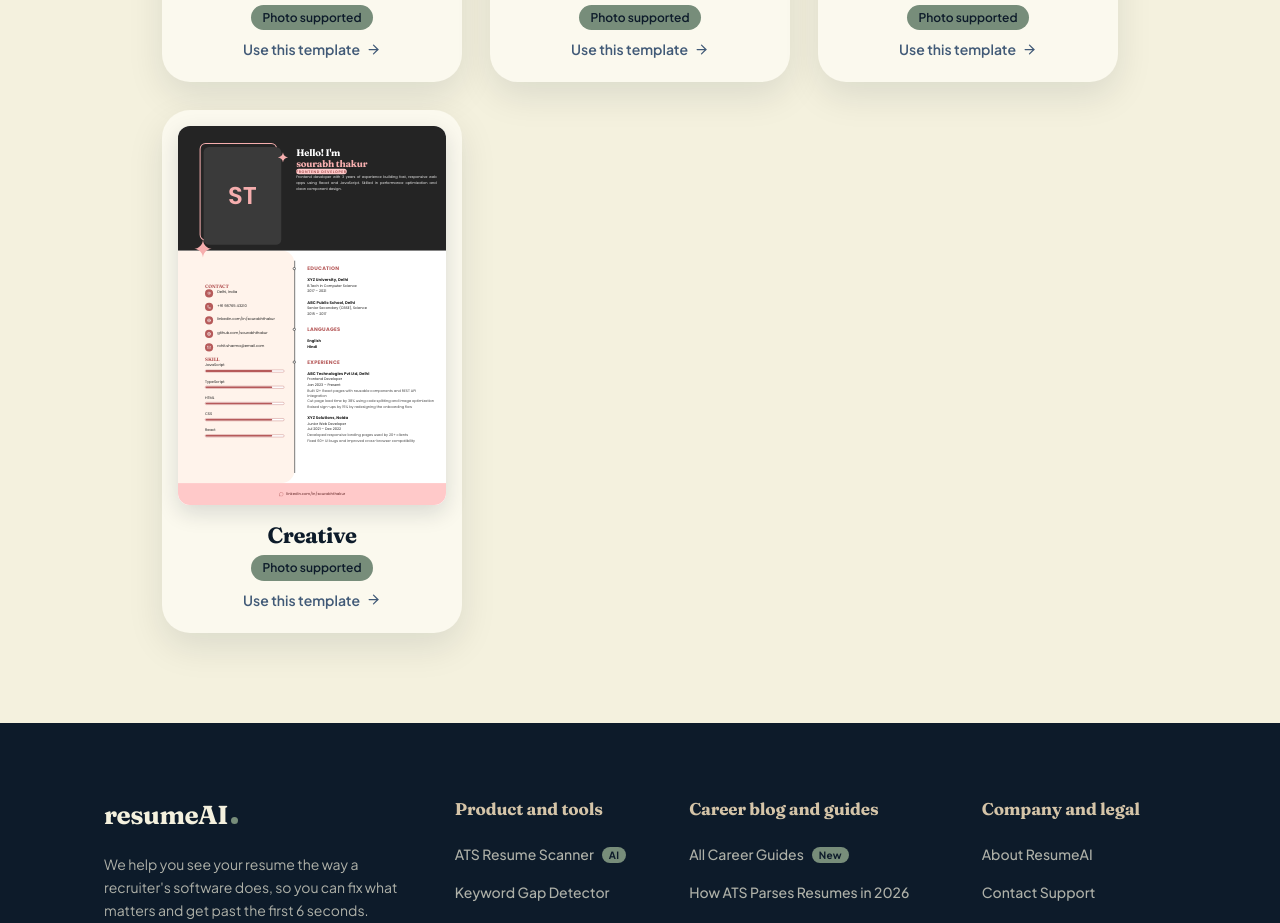
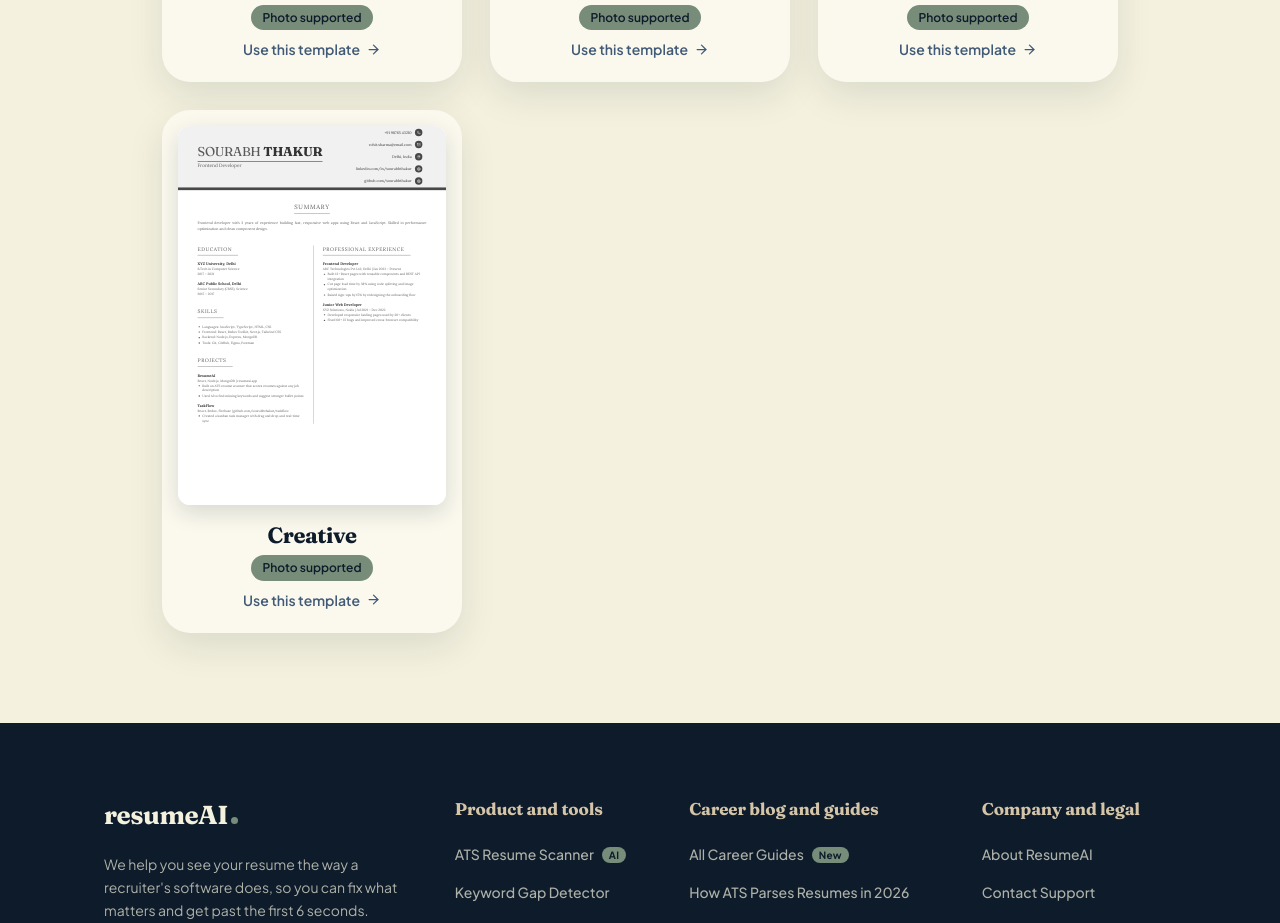
Before and after one commit to sourabhimpactmindz-ui/ResumeAI-frontend, a React (Vite) app: page /tools in a window 1280 px wide. Shown: the part 1407-2330 px from the top of the page. Built offline with nearby package versions, Linux system fonts and the light colour scheme; no server answers; sample sign-in values are in the browser's storage.

Commit message:
refactor: update CreativeTemplate to MinimalTemplate with improved structure and styling

```diff
--- a/src/components/Creative.jsx
+++ b/src/components/Creative.jsx
@@ -1,5 +1,6 @@
-import { MapPin, Phone, Globe, Mail, MessageCircle } from "lucide-react";
+
 import "../styles/creative.css";
+import { Phone, Mail, MapPin, Globe } from "lucide-react";
 
 function parseEntries(text = "") {
   const entries = [];
@@ -20,154 +21,138 @@ function parseEntries(text = "") {
   return entries;
 }
 
-function parseSkillBars(text = "") {
-  return text
-    .split("\n")
-    .flatMap((line) => {
-      const hasLabel = line.includes(":") && !/^[^:]*\(\d/.test(line);
-      const part = hasLabel ? line.split(":").slice(1).join(":") : line;
-      return part.split(",").map((s) => s.trim()).filter(Boolean);
-    })
-    .map((item) => {
-      const m = item.match(/^(.*?)\s*\((\d{1,3})\s*%?\)$/);
-      return m
-        ? { name: m[1], level: Math.min(100, Number(m[2])) }
-        : { name: item, level: 85 };
-    })
-    .slice(0, 5);
-}
-
-function parseList(value) {
-  if (Array.isArray(value)) return value.filter(Boolean);
-  return (value || "").split(/[,\n]/).map((s) => s.trim()).filter(Boolean);
-}
-
-const initials = (name = "") =>
-  name.split(" ").filter(Boolean).slice(0, 2).map((w) => w[0].toUpperCase()).join("");
-
-function Sparkle({ className }) {
-  return (
-    <svg className={className} viewBox="0 0 24 24" aria-hidden="true">
-      <path d="M12 0C12.8 7 17 11.2 24 12C17 12.8 12.8 17 12 24C11.2 17 7 12.8 0 12C7 11.2 11.2 7 12 0Z" fill="currentColor" />
-    </svg>
-  );
+function parseLines(text = "") {
+  return text.split("\n").map((l) => l.trim()).filter(Boolean);
 }
 
 function Block({ title, children }) {
   return (
-    <section className="cr-sec">
+    <section className="mn-sec">
       <h2>{title}</h2>
       {children}
     </section>
   );
 }
 
-export default function CreativeTemplate({ data = {} }) {
+/* ---------- template ---------- */
+export default function MinimalTemplate({ data = {} }) {
   const {
     name = "", title = "", email, phone, location, linkedin, github,
-    summary, skills, experience, education, photo, languages,
+    summary, skills, experience, projects, education,
   } = data;
+
+  // first names are light, the last name is bold
+  const words = (name || "Your Name").split(" ").filter(Boolean);
+  const last = words.length > 1 ? words.pop() : "";
+  const first = words.join(" ");
+
+  const contact = [
+    [Phone, phone],
+    [Mail, email],
+    [MapPin, location],
+    [Globe, linkedin],
+    [Globe, github],
+  ].filter(([, value]) => value);
 
   const schools = parseEntries(education);
   const jobs = parseEntries(experience);
-  const skillBars = parseSkillBars(skills);
-  const langList = parseList(languages);
-  const handle = linkedin || github || "";
+  const projectList = parseEntries(projects);
+  const skillLines = parseLines(skills);
 
   return (
-    <div className="cr-resume">
-      <header className="cr-top">
-        <div className="cr-photo">
-          <div className="cr-photo__img">
-            {photo ? <img src={photo} alt="" /> : <span>{initials(name) || "YN"}</span>}
-          </div>
+    <div className="mn-resume">
+      {/* ---------- gray header ---------- */}
+      <header className="mn-head">
+        <div className="mn-head__name">
+          <h1>
+            <span>{first}</span>
+            {last && <strong> {last}</strong>}
+          </h1>
+          {title && <p className="mn-title">{title}</p>}
         </div>
 
-        <div className="cr-intro">
-          <h1>
-            Hello! I'm
-            <br />
-            <span>{name || "Your Name"}</span>
-          </h1>
-          {title && <p className="cr-pill">{title}</p>}
-          {summary && <p className="cr-summary">{summary}</p>}
-        </div>
+        <ul className="mn-contact">
+          {contact.map(([Icon, value], i) => (
+            <li key={i}>
+              <span>{value}</span>
+              <i><Icon size={11} /></i>
+            </li>
+          ))}
+        </ul>
+      </header>
+      <div className="mn-bar" />
 
-        <Sparkle className="cr-star cr-star--top" />
-      </header>
-      <Sparkle className="cr-star cr-star--mid" />
+      {summary && (
+        <section className="mn-summary">
+          <h2>Summary</h2>
+          <p>{summary}</p>
+        </section>
+      )}
 
-      <div className="cr-body">
-        <aside className="cr-left">
-          <h3>Contact</h3>
-          <ul className="cr-contact">
-            {location && <li><i><MapPin size={12} /></i><span>{location}</span></li>}
-            {phone && <li><i><Phone size={12} /></i><span>{phone}</span></li>}
-            {linkedin && <li><i><Globe size={12} /></i><span>{linkedin}</span></li>}
-            {github && <li><i><Globe size={12} /></i><span>{github}</span></li>}
-            {email && <li><i><Mail size={12} /></i><span>{email}</span></li>}
-          </ul>
-
-          {skillBars.length > 0 && (
-            <>
-              <h3 className="cr-left__gap">Skill</h3>
-              <ul className="cr-skills">
-                {skillBars.map((s, i) => (
-                  <li key={i}>
-                    <span>{s.name}</span>
-                    <div className="cr-bar"><b style={{ width: `${s.level}%` }} /></div>
-                  </li>
-                ))}
-              </ul>
-            </>
-          )}
-        </aside>
-
-        <main className="cr-main">
+      {/* ---------- two columns ---------- */}
+      <div className="mn-cols">
+        <div className="mn-left">
           {schools.length > 0 && (
             <Block title="Education">
               {schools.map((e, i) => (
-                <div className="cr-item" key={i}>
-                  <p className="cr-item__org">{e.head[1] || e.head[0]}</p>
-                  {e.head[1] && e.head[0] && <p>{e.head[0]}</p>}
-                  {e.head[2] && <p>{e.head[2]}</p>}
+                <div className="mn-item" key={i}>
+                  <p className="mn-item__title">{e.head[1] || e.head[0]}</p>
+                  {e.head[1] && e.head[0] && <p className="mn-item__meta">{e.head[0]}</p>}
+                  {e.head[2] && <p className="mn-item__meta">{e.head[2]}</p>}
                 </div>
               ))}
             </Block>
           )}
 
-          {langList.length > 0 && (
-            <Block title="Languages">
-              {langList.map((l, i) => {
-                const [lang, level] = l.split(/\s+-\s+/);
-                return (
-                  <p key={i}>
-                    <strong>{lang}{level ? " -" : ""}</strong>{level ? ` ${level}` : ""}
-                  </p>
-                );
-              })}
+          {skillLines.length > 0 && (
+            <Block title="Skills">
+              <ul className="mn-list">
+                {skillLines.map((s, i) => <li key={i}>{s}</li>)}
+              </ul>
             </Block>
           )}
 
-          {jobs.length > 0 && (
-            <Block title="Experience">
-              {jobs.map((j, i) => (
-                <div className="cr-item" key={i}>
-                  <p className="cr-item__org">{j.head[1] || j.head[0]}</p>
-                  {j.head[1] && j.head[0] && <p>{j.head[0]}</p>}
-                  {j.head[2] && <p>{j.head[2]}</p>}
-                  {j.bullets.map((b, k) => <p className="cr-item__line" key={k}>{b}</p>)}
+          {projectList.length > 0 && (
+            <Block title="Projects">
+              {projectList.map((p, i) => (
+                <div className="mn-item" key={i}>
+                  <p className="mn-item__title">{p.head[0]}</p>
+                  {(p.head[1] || p.head[2]) && (
+                    <p className="mn-item__meta">{[p.head[1], p.head[2]].filter(Boolean).join(" | ")}</p>
+                  )}
+                  {p.bullets.length > 0 && (
+                    <ul className="mn-list">
+                      {p.bullets.map((b, k) => <li key={k}>{b}</li>)}
+                    </ul>
+                  )}
                 </div>
               ))}
             </Block>
           )}
-        </main>
+        </div>
+
+        <div className="mn-divider" aria-hidden="true" />
+
+        <div className="mn-right">
+          {jobs.length > 0 && (
+            <Block title="Professional Experience">
+              {jobs.map((j, i) => (
+                <div className="mn-item" key={i}>
+                  <p className="mn-item__title">{j.head[0]}</p>
+                  {(j.head[1] || j.head[2]) && (
+                    <p className="mn-item__meta">{[j.head[1], j.head[2]].filter(Boolean).join(" | ")}</p>
+                  )}
+                  {j.bullets.length > 0 && (
+                    <ul className="mn-list mn-list--gap">
+                      {j.bullets.map((b, k) => <li key={k}>{b}</li>)}
+                    </ul>
+                  )}
+                </div>
+              ))}
+            </Block>
+          )}
+        </div>
       </div>
-
-      <footer className="cr-foot">
-        <MessageCircle size={14} />
-        {handle && <span>{handle}</span>}
-      </footer>
     </div>
   );
 }
--- a/src/styles/creative.css
+++ b/src/styles/creative.css
@@ -1,107 +1,68 @@
-@import url("https://fonts.googleapis.com/css2?family=Poppins:wght@400;500;600;700&display=swap");
+@import url("https://fonts.googleapis.com/css2?family=Lora:wght@400;500;600;700&display=swap");
 
-/* A4 page (794 x 1123). Colours are variables: change them here to re-theme the template. */
-.cr-resume {
-  --dark: #242424;
-  --pink: #F6AEAE;   /* name, sparkles */
-  --band: #FFC9C9;   /* footer + pill */
-  --rose: #B65A5A;   /* headings, icons, bars */
-  --cream: #FFF3EB;  /* left column */
-  --ink: #1f1f1f;
+/* A4 page (794 x 1123). Change the colours below to re-theme the template. */
+.mn-resume {
+  --dark: #484848;
+  --ink: #333;
+  --gray: #5a5a5a;
+  --head-bg: #f1f1f1;
 
-  position: relative;
   width: 794px;
   min-height: 1123px;
-  display: flex;
-  flex-direction: column;
   background: #fff;
   color: var(--ink);
-  font-family: "Poppins", "Helvetica Neue", Arial, sans-serif;
-  font-size: 11px;
-  line-height: 1.55;
+  font-family: "Lora", Georgia, serif;
+  font-size: 10px;
+  line-height: 1.5;
   -webkit-print-color-adjust: exact;
   print-color-adjust: exact;
 }
-.cr-resume *, .cr-resume *::before, .cr-resume *::after { box-sizing: border-box; }
-.cr-resume h1, .cr-resume h2, .cr-resume h3, .cr-resume p, .cr-resume ul { margin: 0; padding: 0; }
-.cr-resume ul { list-style: none; }
+.mn-resume *, .mn-resume *::before, .mn-resume *::after { box-sizing: border-box; }
+.mn-resume h1, .mn-resume h2, .mn-resume p, .mn-resume ul { margin: 0; padding: 0; }
+.mn-resume ul { list-style: none; }
 
-/* ---------- dark header ---------- */
-.cr-top {
-  position: relative; flex: none; height: 369px; background: var(--dark);
-  padding: 0 28px 0 76px; display: grid; grid-template-columns: 230px 1fr; column-gap: 44px;
+/* ---------- gray header ---------- */
+.mn-head { display: flex; justify-content: space-between; align-items: center; height: 182px; padding: 0 70px 0 58px; background: var(--head-bg); }
+.mn-bar { height: 8px; background: var(--dark); }
+
+.mn-head__name h1 {
+  display: inline-block; padding-bottom: 8px; border-bottom: 2px solid var(--gray);
+  font-size: 38px; font-weight: 400; line-height: 1.1; letter-spacing: 0.02em; text-transform: uppercase; color: var(--gray);
+}
+.mn-head__name h1 strong { font-weight: 700; color: var(--ink); }
+.mn-title { margin-top: 12px; font-size: 14px; color: var(--gray); }
+
+.mn-contact li { display: flex; align-items: center; justify-content: flex-end; gap: 10px; margin-bottom: 14px; font-size: 11px; color: var(--ink); }
+.mn-contact li:last-child { margin-bottom: 0; }
+.mn-contact i { flex-shrink: 0; width: 22px; height: 22px; display: grid; place-items: center; border-radius: 50%; background: var(--dark); color: #fff; }
+
+/* ---------- summary ---------- */
+.mn-summary { padding: 36px 58px 0 58px; }
+.mn-summary h2 {
+  display: table; margin: 0 auto 18px; padding-bottom: 6px; border-bottom: 1px solid var(--gray);
+  font-size: 18px; font-weight: 400; letter-spacing: 0.12em; text-transform: uppercase; color: var(--gray);
+}
+.mn-summary p { font-size: 10.5px; line-height: 1.6; text-align: justify; color: var(--gray); }
+
+/* ---------- two columns ---------- */
+.mn-cols { display: grid; grid-template-columns: 343px 1px 1fr; margin: 42px 70px 0 58px; padding-bottom: 60px; }
+.mn-left { padding-right: 24px; }
+.mn-divider { background: #8a8a8a; }
+.mn-right { padding-left: 27px; }
+
+.mn-sec { margin-bottom: 34px; }
+.mn-sec:last-child { margin-bottom: 0; }
+.mn-sec h2 {
+  display: inline-block; margin-bottom: 18px; padding-bottom: 6px; padding-right: 18px; border-bottom: 1px solid var(--gray);
+  font-size: 15px; font-weight: 400; letter-spacing: 0.1em; text-transform: uppercase; color: var(--gray);
 }
 
-.cr-photo { position: relative; margin-top: 62px; height: 290px; }
-/* pink outline sitting behind the photo, slightly offset */
-.cr-photo::before {
-  content: ""; position: absolute; top: -12px; left: -12px; right: 12px; bottom: 12px;
-  border: 3px solid var(--pink); border-radius: 18px;
-}
-.cr-photo__img {
-  position: relative; width: 100%; height: 100%; overflow: hidden; border-radius: 16px;
-  display: grid; place-items: center; background: #3a3a3a;
-}
-.cr-photo__img img { width: 100%; height: 100%; object-fit: cover; display: block; }
-.cr-photo__img span { font-size: 72px; font-weight: 600; color: var(--pink); }
+.mn-item { margin-bottom: 14px; }
+.mn-item:last-child { margin-bottom: 0; }
+.mn-item__title { font-size: 11px; font-weight: 700; color: var(--ink); }
+.mn-item__meta { font-size: 9.5px; color: var(--gray); }
 
-.cr-intro { margin-top: 64px; }
-.cr-intro h1 { font-size: 28px; font-weight: 700; line-height: 1.25; color: #fff; }
-.cr-intro h1 span { color: var(--pink); }
-.cr-pill {
-  display: inline-block; margin: 16px 0 16px; padding: 6px 24px; border-radius: 999px;
-  background: var(--band); color: #9b4b4b;
-  font-size: 10.5px; font-weight: 600; letter-spacing: 0.18em; text-transform: uppercase;
-}
-.cr-summary { font-size: 10.5px; line-height: 1.65; text-align: justify; color: #f0f0f0; }
-
-/* sparkles */
-.cr-star { position: absolute; color: var(--pink); }
-.cr-star--top { top: 78px; left: 296px; width: 30px; height: 30px; }
-.cr-star--mid { top: 338px; left: 48px; width: 52px; height: 52px; z-index: 2; }
-
-/* ---------- body ---------- */
-.cr-body { flex: 1; display: grid; grid-template-columns: 345px 1fr; }
-
-.cr-left { padding: 100px 30px 40px 80px; background: var(--cream); border-radius: 0 38px 38px 0; }
-.cr-left h3 { margin-bottom: 18px; font-size: 14px; font-weight: 700; letter-spacing: 0.06em; text-transform: uppercase; color: var(--rose); }
-.cr-left__gap { margin-top: 44px; }
-
-.cr-contact li { display: flex; align-items: flex-start; gap: 12px; margin-bottom: 16px; font-size: 11px; line-height: 1.5; word-break: break-word; }
-.cr-contact i {
-  flex-shrink: 0; width: 24px; height: 24px; display: grid; place-items: center;
-  border-radius: 50%; background: var(--rose); color: #fff;
-}
-
-.cr-skills li { margin-bottom: 18px; font-size: 11px; }
-.cr-skills li span { display: block; margin-bottom: 5px; }
-.cr-bar { height: 8px; border: 1px solid var(--rose); border-radius: 999px; background: #fff; overflow: hidden; }
-.cr-bar b { display: block; height: 100%; background: var(--rose); border-radius: 999px; }
-
-/* right column with a thin timeline on the left */
-.cr-main { position: relative; padding: 42px 34px 34px 38px; }
-.cr-main::before { content: ""; position: absolute; left: 0; top: 30px; bottom: 30px; width: 1.5px; background: #3a3a3a; }
-
-.cr-sec { margin-bottom: 26px; }
-.cr-sec h2 {
-  position: relative; margin-bottom: 14px; font-size: 15px; font-weight: 700;
-  letter-spacing: 0.05em; text-transform: uppercase; color: var(--rose);
-}
-.cr-sec h2::before {
-  content: ""; position: absolute; left: -43px; top: 50%; width: 9px; height: 9px; margin-top: -4.5px;
-  border-radius: 50%; background: #fff; border: 2px solid #3a3a3a;
-}
-
-.cr-item { margin-bottom: 16px; }
-.cr-item:last-child { margin-bottom: 0; }
-.cr-item p { font-size: 10.5px; line-height: 1.55; color: var(--ink); }
-.cr-item__org { font-size: 11.5px !important; font-weight: 700; }
-.cr-item__line { color: #444 !important; }
-.cr-sec > p { font-size: 11px; }
-
-/* ---------- pink footer ---------- */
-.cr-foot {
-  flex: none; height: 65px; display: flex; align-items: center; justify-content: center; gap: 8px;
-  background: var(--band); color: #7b3f3f; font-size: 11px; font-weight: 500;
-}
-.cr-foot svg { color: var(--rose); }
+.mn-list { margin-top: 4px; }
+.mn-list li { position: relative; margin-bottom: 2px; padding-left: 14px; font-size: 9.5px; line-height: 1.5; color: var(--gray); }
+.mn-list li::before { content: ""; position: absolute; left: 3px; top: 6px; width: 3.5px; height: 3.5px; border-radius: 50%; background: var(--gray); }
+.mn-list--gap { margin-top: 10px; }
```
